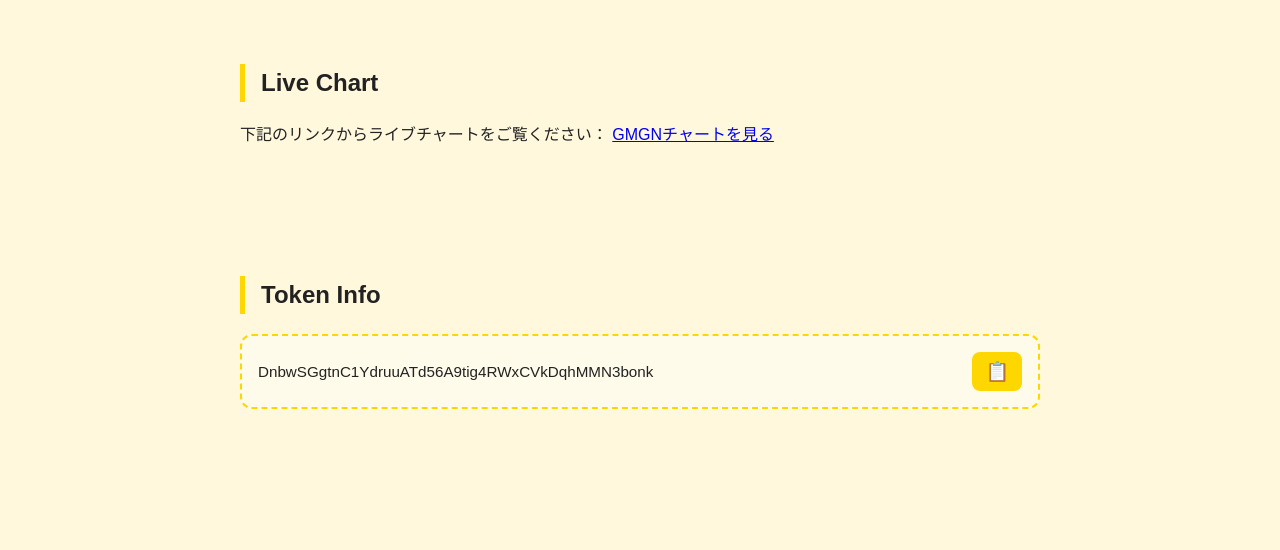
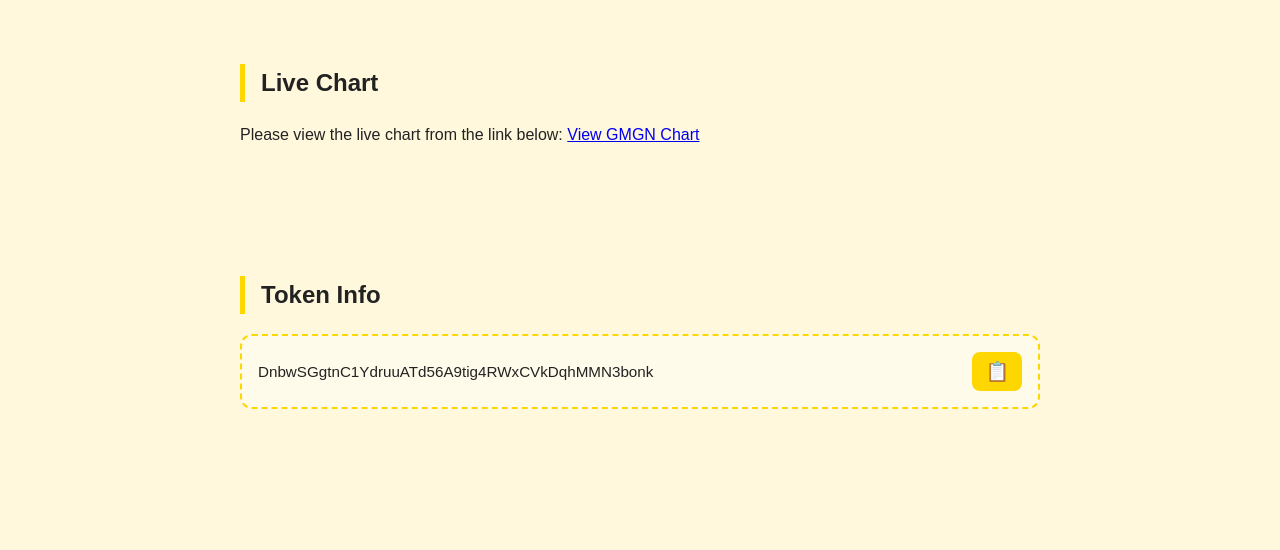
Before and after one commit to mohejicoin/moheji-landing-page, a plain HTML site: page index.html in a window 1280 px wide. Shown: the part 1280-1830 px from the top of the page. Drawn offline with Linux system fonts and the light colour scheme; a web font is replaced by a local one.

Commit message:
Update index.html

```diff
--- a/index.html
+++ b/index.html
@@ -254,11 +254,11 @@
  <section>
   <h2>Live Chart</h2>
   <p>
-    下記のリンクからライブチャートをご覧ください：
-    <a href="https://gmgn.ai/sol/token/solscan_DnbwSGgtnC1YdruuATd56A9tig4RWxCVkDqhMMN3bonk?tag=top_holder&chain=solana&viewMode=pair&chartInterval=1D&chartType=CANDLE&theme=light" target="_blank" rel="noopener noreferrer">
-      GMGNチャートを見る
-    </a>
-  </p>
+  Please view the live chart from the link below:
+  <a href="https://gmgn.ai/sol/token/solscan_DnbwSGgtnC1YdruuATd56A9tig4RWxCVkDqhMMN3bonk?tag=top_holder&chain=solana&viewMode=pair&chartInterval=1D&chartType=CANDLE&theme=light" target="_blank" rel="noopener noreferrer">
+    View GMGN Chart
+  </a>
+</p>
 </section>
 
   <section>
```
